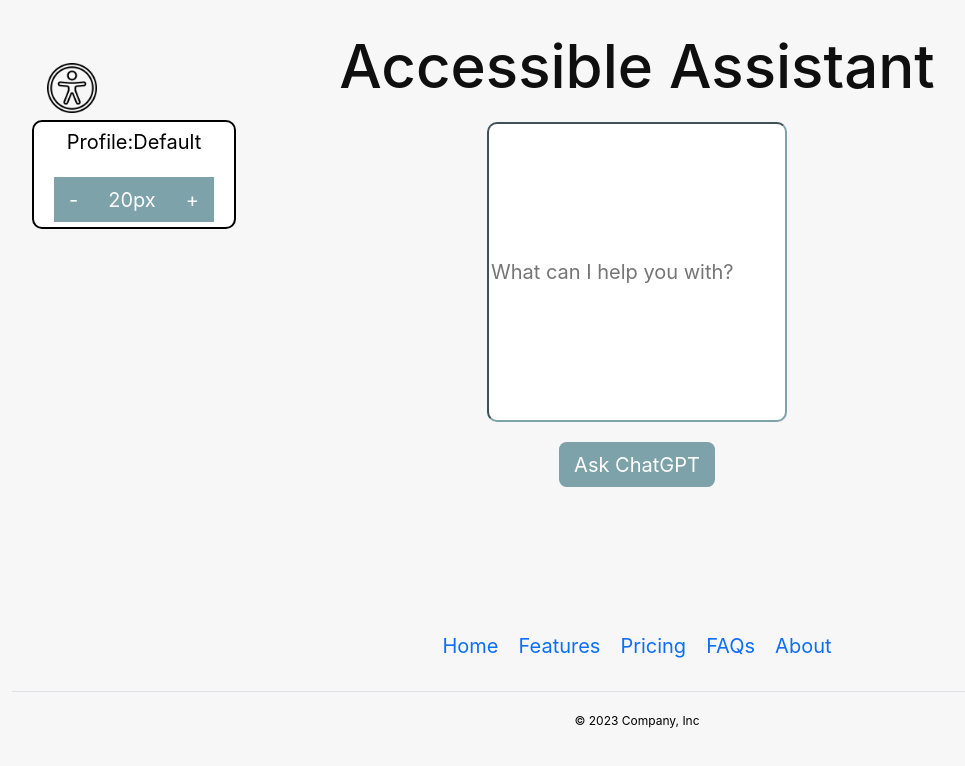
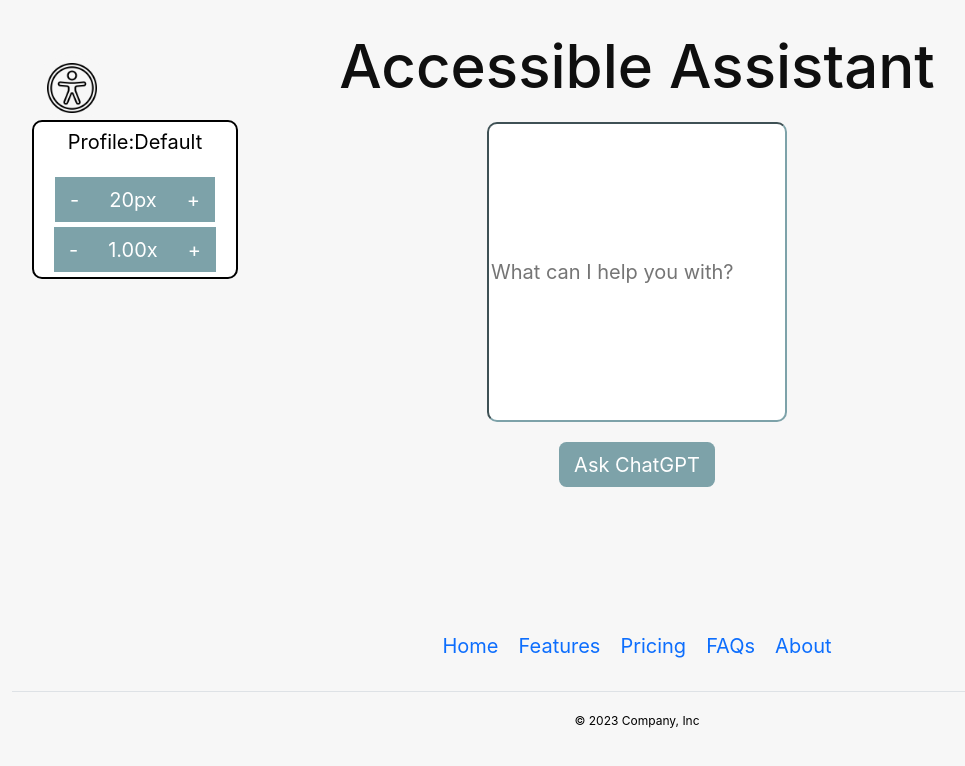
Before and after one commit to justinbornais/accessible-assistant-499, a React (Create React App) app in the folder frontend/: page / in a window 1280 px wide. Shown: the top 766 px of the page, without its empty margins (3-968 px from the left). Built offline with nearby package versions, Linux system fonts and the light colour scheme.

Commit message:
Added buttons for increasing text reader speed, Only UI

```diff
--- a/frontend/src/components/AccesibilityMenu.jsx
+++ b/frontend/src/components/AccesibilityMenu.jsx
@@ -7,6 +7,7 @@ export default function AccesibilityMenu() {
     const currentFontSize = parseFloat(getComputedStyle(root).getPropertyValue('--fontsize'));
     const [menuEnabled, toggleAccMenu] = useState("visible");
     const [fontsize, setFontSize] = useState(currentFontSize);
+    const [speed, setSpeed] = useState(1);
     const toggleMenu = () => {
         if (menuEnabled === "visible") {
             toggleAccMenu("hidden");
@@ -27,6 +28,18 @@ export default function AccesibilityMenu() {
         const string = fontsize.toString().concat("px");
         console.log(string);
         root.style.setProperty('--fontsize', string);
+    }
+    const changeSpeed = (action) => {
+        if (action === 'increase') {
+            console.log("Increased Speed");
+            setSpeed(speed + 0.25);
+            //Add Code for changing the value in backend
+        }
+        else {
+            console.log("Decreased Speed");
+            if (speed > 0) setSpeed(speed - 0.25);
+            //Add code for changing the value in backend
+        }
     }
     const divStyle = {
         visibility: menuEnabled,
@@ -50,6 +63,9 @@ export default function AccesibilityMenu() {
                 <div className="option2 container d-flex flex-row justify-content-center">
                     <Button onClick={() => changeFontSize('decrease')}>-</Button><Button className="btn-static">{currentFontSize}px</Button><Button onClick={() => changeFontSize('increase')}>+</Button>
                 </div>
+                <div className="option3 container d-flex flex-row justify-content-center">
+                    <Button onClick={() => changeSpeed('decrease')}>-</Button><Button className="btn-static">{speed.toFixed(2)}x</Button><Button onClick={() => changeSpeed('increase')}>+</Button>
+                </div>
             </div>
         </div>
     )
--- a/frontend/src/index.css
+++ b/frontend/src/index.css
@@ -58,12 +58,15 @@ p{
     border-radius: 0%;
     pointer-events: none;
   }
-  .option2{
+  .option2,.option3{
     Button{
       border-radius: 0%;
 
     }
 
+  }
+  .option3{
+    margin-top: 5px;
   }
 }
 .top-navbar {
```
